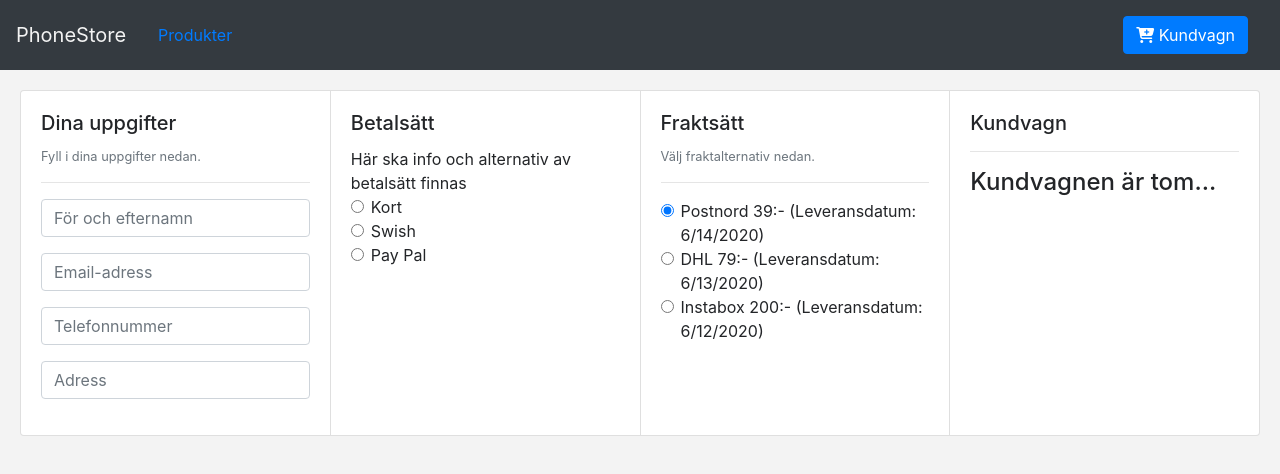
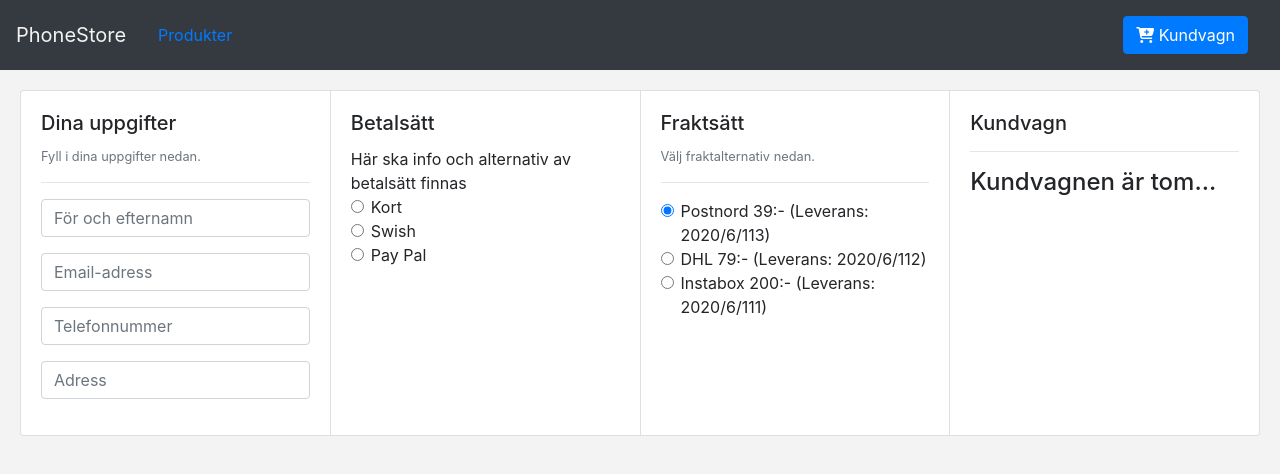
Before and after one commit to juliamattson/Grupp3-designsystem, a React (Create React App) app: page /cart in a window 1280 px wide. Shown: the top 474 px of the page. Built offline with nearby package versions, Linux system fonts and the light colour scheme.

Commit message:
deliverydate fixed

```diff
--- a/src/components/Cart.tsx
+++ b/src/components/Cart.tsx
@@ -1,6 +1,5 @@
 import React, { Component } from "react";
 import NavBar from "./Navbar";
-import { NavLink } from "react-router-dom";
 import DropdownButton from "react-bootstrap/DropdownButton";
 import Dropdown from "react-bootstrap/Dropdown";
 import Card from "react-bootstrap/Card";
@@ -22,13 +21,6 @@ export default class Cart extends Component<{}, State> {
         selectedShipping: shippingAlternatives[0],
     };
 
-    getDeliveryDate = (days: number) => {
-        let today = new Date();
-        let deliverySec = today.setDate(today.getDate() + days);
-        let deliveryDay = new Date(deliverySec).toLocaleDateString();
-        return deliveryDay
-    };
-
     render() {
         return (
             <CartConsumer>
@@ -38,19 +30,13 @@ export default class Cart extends Component<{}, State> {
                         this.state.selectedShipping.price;
                     const priceText = "Summa: " + totalCost + " kr";
                     const confirmButton = (
-                        <NavLink to="/checkout">
-                            <Button
-                                variant="primary"
-                                style={{ marginTop: "10px" }}
-                                onClick={() => {
-                                    contextData.deleteProductsFromCart();
-                                }}
-                            >
-                                Slutför köp
-                            </Button>
-                        </NavLink>
+                        <Button variant="primary" style={{ marginTop: "10px" }}>
+                            Slutför köp
+                        </Button>
                     );
-                    const momsShipping = "(Inklusive moms och frakt)";
+                    let today = new Date();
+                    let deliveryDate = today.getFullYear() + "/" + (today.getMonth() + 1) + "/" + today.getDate();
+
 
                     return (
                         <div id="cartStyling">
@@ -143,7 +129,7 @@ export default class Cart extends Component<{}, State> {
                                                     <Form.Check
                                                         type="radio"
                                                         value={shipping.id}
-                                                        label={`${shipping.name} ${shipping.price}:- (Leveransdatum:  ${this.getDeliveryDate(shipping.deliveryTime)})`}
+                                                        label={`${shipping.name} ${shipping.price}:- (Leverans:  ${deliveryDate + shipping.deliveryTime})`}
                                                         name={shipping.name}
                                                         key={shipping.id}
                                                         checked={
@@ -189,11 +175,6 @@ export default class Cart extends Component<{}, State> {
                                                 ? priceText
                                                 : ""}
                                         </h4>
-                                        <h6>
-                                            {contextData.getNumOfItems() > 0
-                                                ? momsShipping
-                                                : ""}
-                                        </h6>
                                         {contextData.getNumOfItems() > 0
                                             ? confirmButton
                                             : ""}
```
